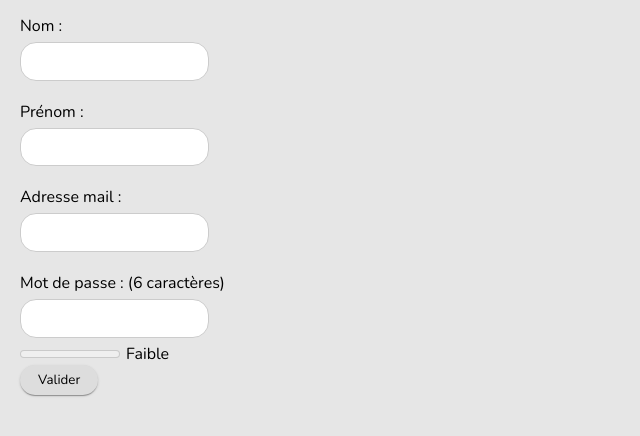
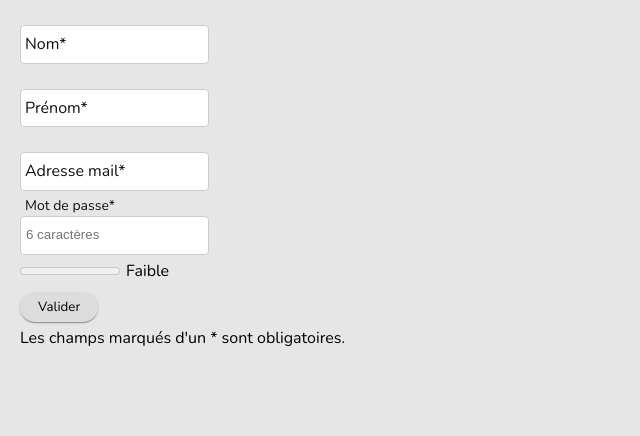
Before and after one commit to oxypomme/IUT-InfoNews, a PHP site: page /php/createAccount.php in a window 1280 px wide. Shown: the top 436 px of the page, without its empty margins (0-640 px from the left). Run offline with PHP 8.4, Linux system fonts and the light colour scheme.

Commit message:
now the inputs are reactive

```diff
--- a/css/style.css
+++ b/css/style.css
@@ -149,6 +149,11 @@ body:not(.iframable)>*:not(aside):not(header) {
 
 /*== FORMS ==*/
 
+form {
+    margin-top: 25px;
+    margin-bottom: 5px;
+}
+
 form label {
     display: block;
 }
@@ -230,39 +235,73 @@ form select {
     padding: 0;
     margin: 0;
     width: 100%;
-    color: rgb(134, 134, 134);
+    color: #111;
     font-family: inherit;
     cursor: inherit;
     line-height: inherit;
     outline: none;
 }
 
-form label.select-container div {
+aside>form select {
+    color: white;
+}
+
+:not(aside)>form select {
+    font-size: 1em;
+}
+
+form .select-container {
     display: inline-block;
     margin: 0;
     border: 1px solid rgba(204, 204, 204, 0.87);
     border-radius: 0.25em;
     cursor: pointer;
     background-color: transparent;
-    min-width: 125px;
+    width: max-content;
+    min-width: 190px;
     width: auto;
 }
 
-:not(aside)>form label.select-container div {
+:not(aside)>form .select-container {
     background-color: white;
+    line-height: 2em;
 }
 
 form select option {
     background-color: transparent;
+    color: rgb(134, 134, 134);
+}
+
+form div {
+    position: relative;
+    margin-bottom: 10px;
+}
+
+:not(aside)>form div:not(:last-of-type) {
+    margin-bottom: 25px;
+}
+
+form div label {
+    position: absolute;
+    pointer-events: none;
+    left: 5px;
+    top: 8px;
+    transition: 0.2s ease all;
+    color: #111;
+}
+
+aside>form div label {
+    color: white;
 }
 
 form input[type="text"],
 form input[type="url"],
 form input[type="password"],
 textarea {
+    display: block;
     border: solid #ccc 1px;
     transition: border-color 0.25s ease-in-out;
-    border-radius: 16px;
+    border-radius: 4px;
     line-height: 2em;
     padding: 5px;
     margin: 5px 0;
@@ -275,6 +314,30 @@ form input[type="password"]:focus,
 textarea:focus {
     border-color: #222;
     transition: border-color 0.25s ease-in-out;
+}
+
+form input[type="text"]:focus~label,
+form input[type="text"]:valid~label,
+form input[type="url"]:focus~label,
+form input[type="url"]:valid~label,
+form input[type="password"]:focus~label,
+form input[type="password"]:valid~label,
+form textarea:focus~label,
+form textarea:valid~label {
+    top: -20px;
+    font-size: 14px;
+    color: #111;
+}
+
+form .select-container~label,
+#createPass,
+.color-container~label {
+    top: -20px;
+    font-size: 14px;
+}
+
+.color-container input[type="color"] {
+    margin-left: 10px;
 }
 
 form input[type="submit"] {
@@ -299,7 +362,15 @@ form input[type="submit"]:focus {
 }
 
 form fieldset {
+    border: solid #222 1px;
     width: max-content;
+    min-width: 183px;
+    padding: 6px;
+    margin-bottom: 30px;
+}
+
+aside form fieldset {
+    border: solid #fff 1px;
 }
 
 /*== NAVBAR ==*/
--- a/php/createAccount.php
+++ b/php/createAccount.php
@@ -15,8 +15,8 @@ $passwd = isset($_POST["passwd"]) ? htmlentities($_POST['passwd']) : '';
 function showError($errorName)
 {
     if ($GLOBALS['inputErrors'][$errorName])
-        // echo '<span class="error">' . $GLOBALS['inputErrors'][$errorName] . '</span>';
-        echo $GLOBALS['inputErrors'][$errorName];
+        echo '<span id="' . $errorName . '" class="error">' . $GLOBALS['inputErrors'][$errorName] . '</span>';
+    //echo $GLOBALS['inputErrors'][$errorName];
 }
 
 $base_path = 'http://' . $_SERVER['SERVER_NAME'] . ':' . $_SERVER['SERVER_PORT'] . dirname($_SERVER['REQUEST_URI'], 2) . '/api/redactors.php';
@@ -108,35 +108,32 @@ if (isset($_SESSION["login"]) and !isset($_GET['ID']))
 <body class="iframable">
     <form name="redactor" method="post" onsubmit="return validate()">
         <div>
-            <label>Nom :</br>
-                <input type="text" name="lname" value=<?php echo '"' . $lname . '"' ?> />
-            </label>
-            <span id="lname" class="error"><?php showError("lname") ?></span>
+            <input type="text" name="lname" value=<?php echo '"' . $lname . '"' ?> required />
+            <label for="lname">Nom*</label>
+            <?php showError("lname") ?>
         </div>
         <div>
-            <label>Prénom :</br>
-                <input type="text" name="fname" value=<?php echo '"' . $fname . '"' ?> />
-            </label>
-            <span id="fname" class="error"><?php showError("fname") ?></span>
+            <input type="text" name="fname" value=<?php echo '"' . $fname . '"' ?> required />
+            <label for="fname">Prénom*</label>
+            <?php showError("fname") ?>
         </div>
         <div>
-            <label>Adresse mail :</br>
-                <input type="text" name="login" value=<?php echo '"' . $login . '"' ?> />
-            </label>
-            <span id="login" class="error"><?php showError("login") ?></span>
+            <input type="text" name="login" value=<?php echo '"' . $login . '"' ?> required />
+            <label for="login">Adresse mail*</label>
+            <?php showError("login") ?>
         </div>
         <div>
-            <label>Mot de passe : (6 caractères)</br>
-                <input type="password" name="passwd" value=<?php echo '"' . $passwd . '"' ?> onkeyup="checkPassword()" />
-            </label>
+            <input type="password" name="passwd" value=<?php echo '"' . $passwd . '"' ?> onkeyup="checkPassword()" placeholder="6 caractères" required />
+            <label id="createPass" for="passwd">Mot de passe*</label>
             <!-- <progrsess id="passwordStrenghBar" max="100" value="0"></progress><span id="passwordStrengh">Faible</span> -->
             <meter id="passwordStrenghBar" min="0" max="100" low="45" high="80" optimum="100" value="0"></meter><span id="passwordStrengh">Faible</span>
-            <span id="passwd" class="error"><?php showError("passwd") ?></span>
+            <?php showError("passwd") ?>
         </div>
-        <span class="error"><?php showError("others") ?></span>
+        <?php showError("others") ?>
 
         <input type="submit" name="submit" value="Valider" />
     </form>
+    Les champs marqués d'un * sont obligatoires.
 </body>
 
 </html>
```
Also changed, not shown: index.php (+11 -12 lines), news_view.php (+15 -13 lines), php/login.php (+6 -6 lines), themes_view.php (+17 -14 lines).
